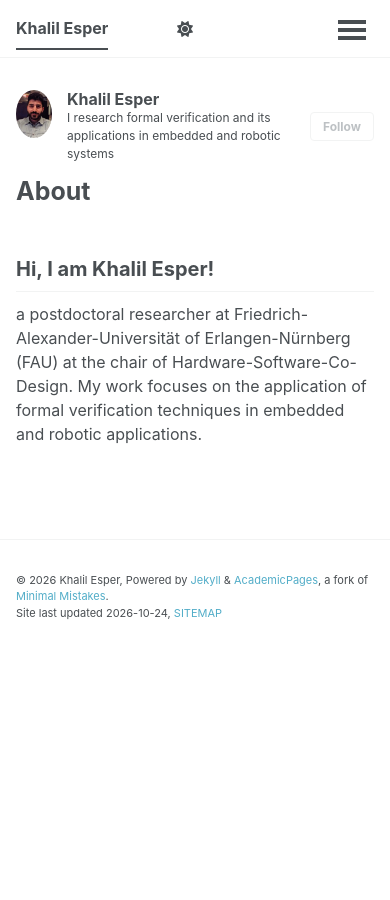
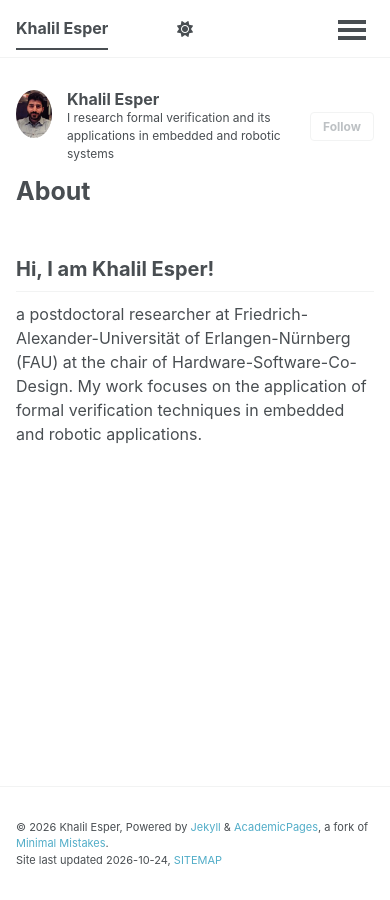
Before and after one commit to khalilesper/khalilesper.github.io, a Jekyll site: the page built from _pages/about.md, in a window 390 px wide. Built offline with Jekyll 4.4.1, drawn with Linux system fonts in a browser that asks for light colours; a style sheet for code colours, icons or effects is not loaded.

Commit message:
Comment out mobile footer styles
Comment out mobile footer styles for better responsiveness.

```diff
--- a/_sass/layout/_footer.scss
+++ b/_sass/layout/_footer.scss
@@ -61,13 +61,13 @@
   }
 }
 
-@media screen and (max-width: 768px) {
+//@media screen and (max-width: 768px) {
   /* don't pin the footer on mobile devices */
-  .page__footer {
-    position: relative;
-    bottom: auto;
-  }
-}
+//  .page__footer {
+//    position: relative;
+//    bottom: auto;
+//  }
+//}
 
 .page__footer-copyright {
   font-family: $global-font-family;
```
